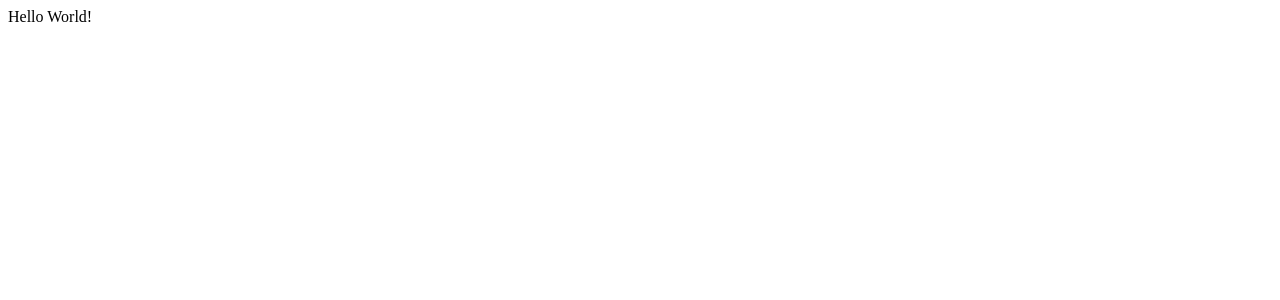
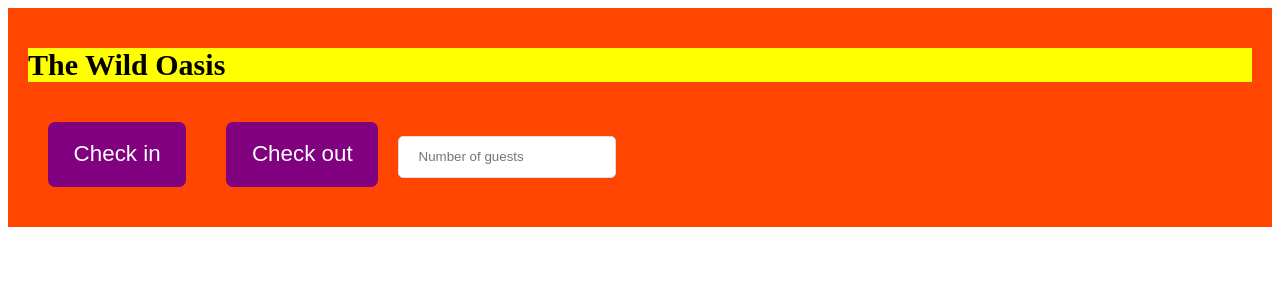
Before and after one commit to samidmunir/codespace, a React (Vite) app in the folder Projects/The Wild Oasis/the-wild-oasis/: page / in a window 1280 px wide. Shown: the top 300 px of the page. Built offline with nearby package versions, Linux system fonts and the light colour scheme.

Commit message:
adding starter files + working with styled-components

```diff
--- a/Projects/The Wild Oasis/the-wild-oasis/package.json
+++ b/Projects/The Wild Oasis/the-wild-oasis/package.json
@@ -11,7 +11,8 @@
   },
   "dependencies": {
     "react": "^18.2.0",
-    "react-dom": "^18.2.0"
+    "react-dom": "^18.2.0",
+    "styled-components": "^6.1.13"
   },
   "devDependencies": {
     "@types/react": "^18.2.15",
--- a/Projects/The Wild Oasis/the-wild-oasis/src/App.jsx
+++ b/Projects/The Wild Oasis/the-wild-oasis/src/App.jsx
@@ -1,5 +1,41 @@
+import styled from 'styled-components';
+
+const H1 = styled.h1`
+  font-size: 30px;
+  font-weight: 600;
+  background-color: yellow;
+`
+
+const Button = styled.button`
+  font-size: 1.4rem;
+  padding: 1.2rem 1.6rem;
+  font-weight: 500;
+  border: none;
+  border-radius: 7px;
+  background-color: purple;
+  color: white;
+  margin: 20px;
+  cursor: pointer;
+`
+
+const Input = styled.input`
+  border: 1px solid #ddd;
+  border-radius: 5px;
+  padding: 0.8rem 1.2rem;
+`
+
+const StyledApp = styled.div`
+  background-color: orangered;
+  padding: 20px;
+`
+
 function App() {
-  return <div>Hello World!</div>
+  return <StyledApp>
+    <H1>The Wild Oasis</H1>
+    <Button onClick={() => alert('Check in')}>Check in</Button>
+    <Button onClick={() => alert('Check out')}>Check out</Button>
+    <Input type='number' placeholder='Number of guests' />
+  </StyledApp>
 }
 
 export default App;
```
Also changed, not shown: 1 other file (tests, documents, lock files or other folders).
